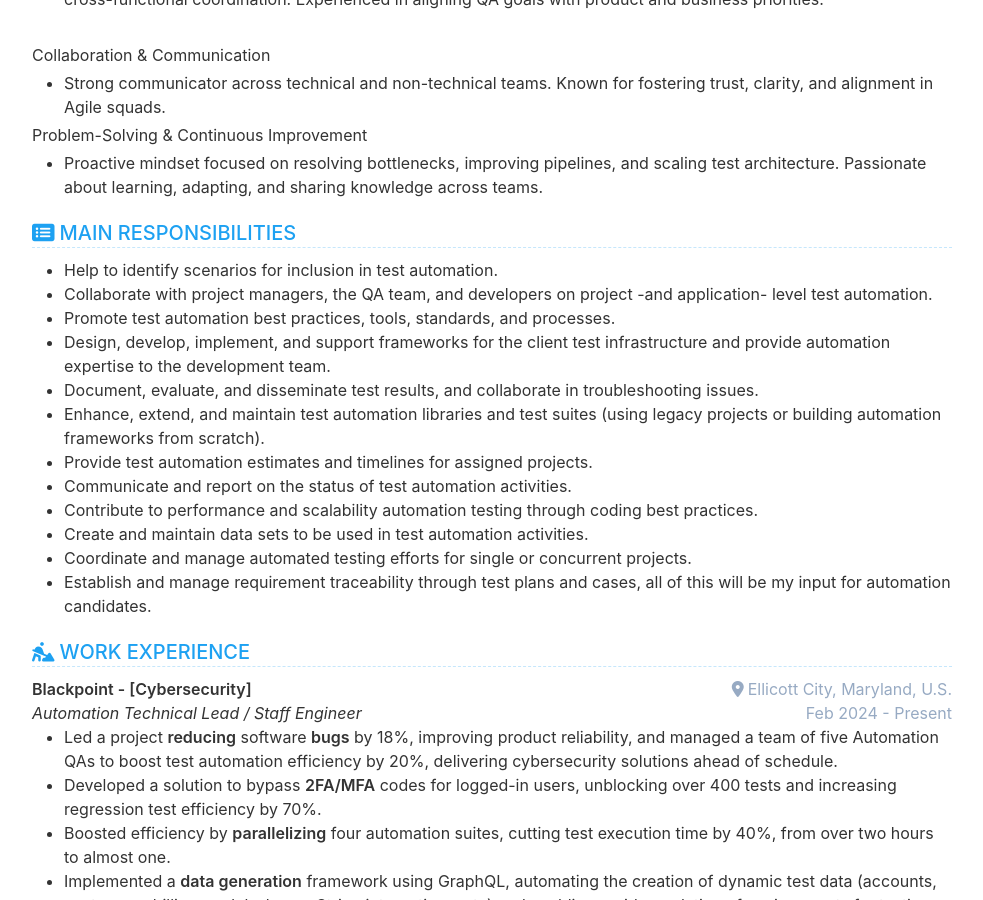
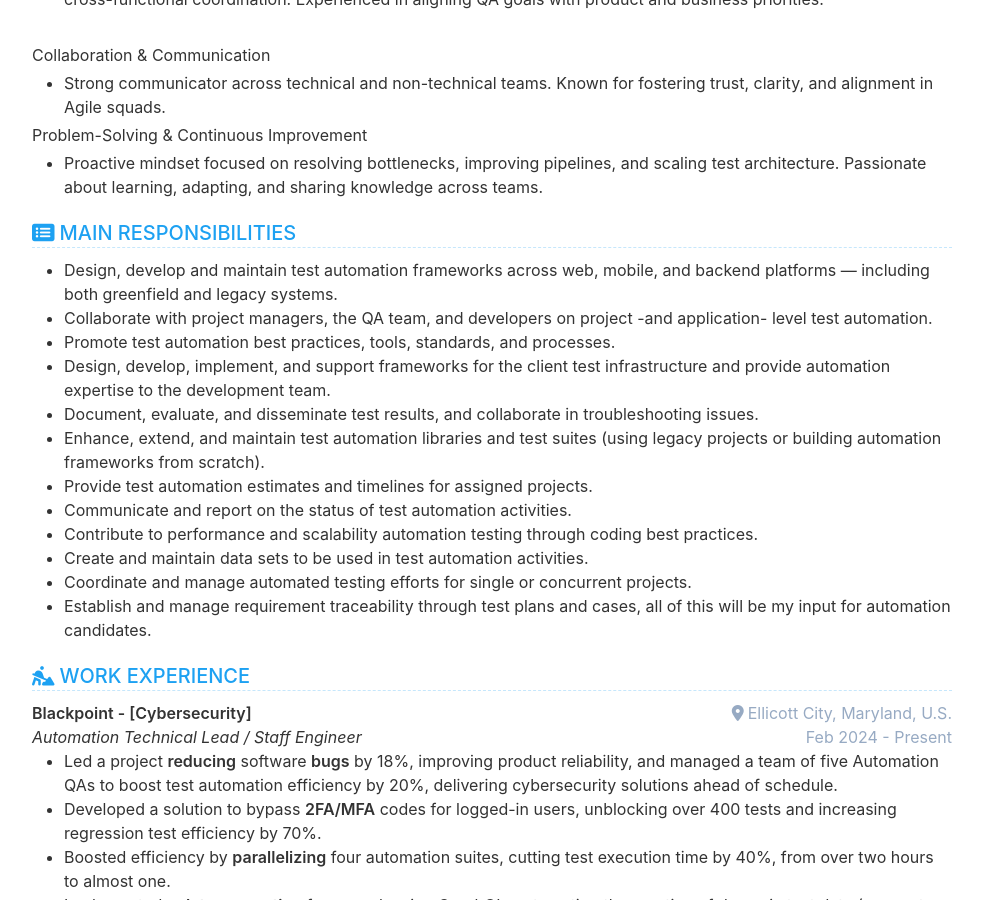
Before and after one commit to cvera08/full-resume, a Jekyll site: the page built from index.html, in a window 1280 px wide and 900 px high, scrolled down 1436 px. Shown: the whole window, without its empty margins (148-1131 px from the left). Built offline with Jekyll 4.4.1, drawn with Linux system fonts in a browser that asks for light colours.

Commit message:
feat: main responsibilities change - first paragraph

```diff
--- a/_data/data.yml
+++ b/_data/data.yml
@@ -101,7 +101,7 @@ reference:
   order: 6
   title: MAIN RESPONSIBILITIES
   description: |
-    - Help to identify scenarios for inclusion in test automation.
+    - Design, develop and maintain test automation frameworks across web, mobile, and backend platforms — including both greenfield and legacy systems.
     - Collaborate with project managers, the QA team, and developers on project -and application- level test automation.
     - Promote test automation best practices, tools, standards, and processes.
     - Design, develop, implement, and support frameworks for the client test infrastructure and provide automation expertise to the development team.
```
